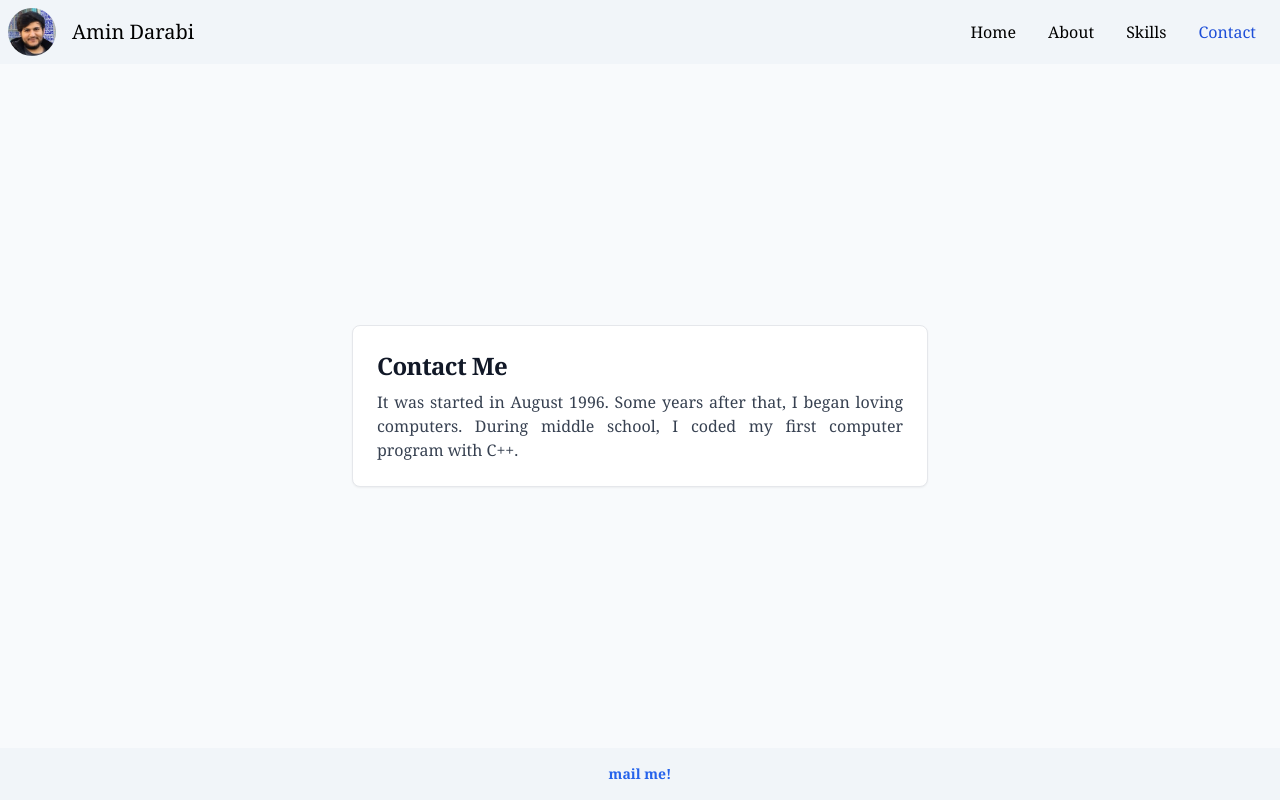
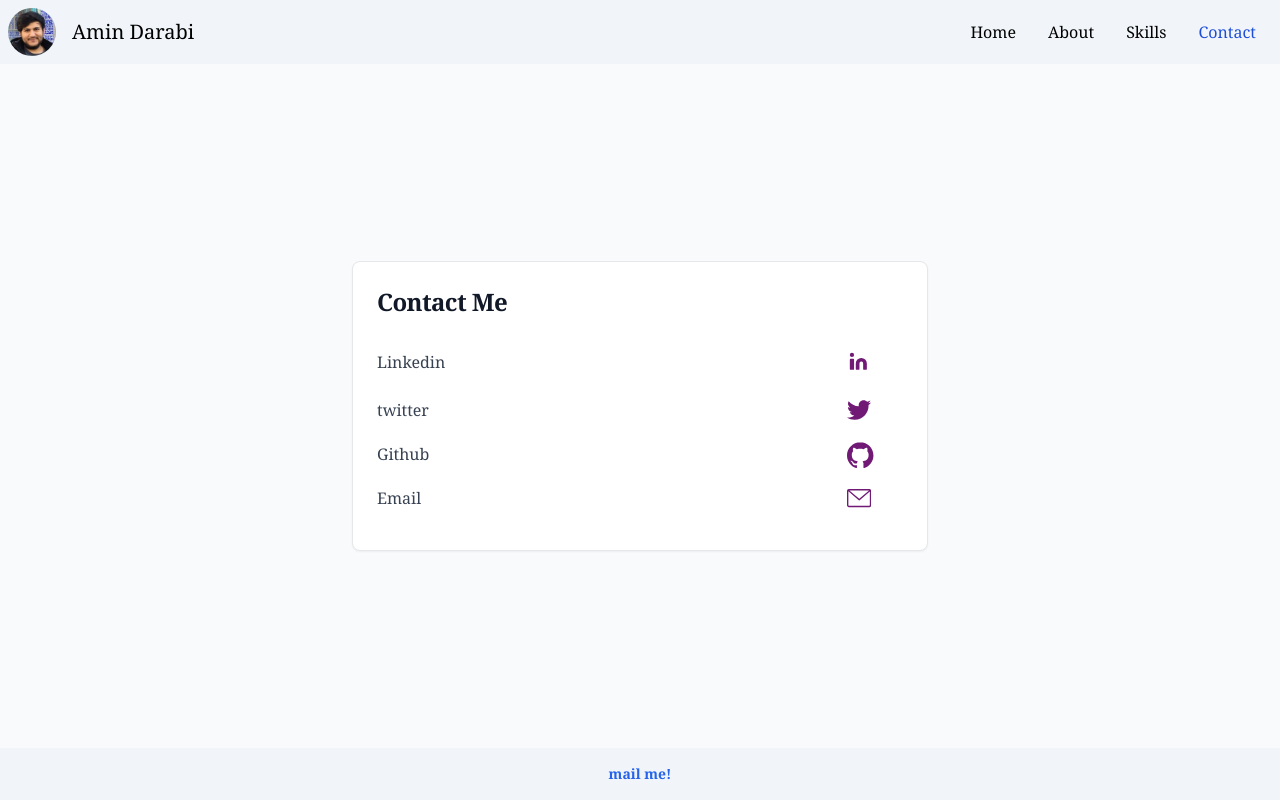
Before and after one commit to AminDarabi/website, a Nuxt app: page /contact in a window 1280 px wide. Built offline with nearby package versions, Linux system fonts and the light colour scheme.

Commit message:
ready for deploy

```diff
--- a/app.vue
+++ b/app.vue
@@ -6,6 +6,14 @@
     </div>
 </template>
 
-<script setup>
-
+<script setup lang="ts">
+useHead({
+  title: 'Amin Darabi',
+  meta: [
+    { name: 'Amin Darabi', content: 'Personal website.'},
+  ],
+  link: [
+    { rel: 'icon', type: 'image/x-icon', href: '/favicon.ico' }
+  ]
+})
 </script>
--- a/pages/contact.vue
+++ b/pages/contact.vue
@@ -1,9 +1,44 @@
 <template>
-<div class="block mx-8 sm:mx-auto sm:max-w-xl p-6 bg-white rounded-lg border border-gray-200 shadow-sm dark:bg-gray-800 dark:border-gray-700 text-justify">
-  <h5 class="text-lg sm:text-2xl mb-2 font-bold tracking-tight text-gray-900 dark:text-white">Contact Me</h5>
-  <p class="text-xs sm:text-base font-normal text-gray-700 dark:text-gray-400">
-        It was started in August 1996. Some years after that, I began loving computers.
-        During middle school, I coded my first computer program with C++.
-  </p>
+<div class="w-screen">
+  <div class="block mx-8 sm:mx-auto sm:max-w-xl w-auto p-6 bg-white rounded-lg border border-gray-200 shadow-sm dark:bg-gray-800 dark:border-gray-700">
+    <h5 class="text-lg sm:text-2xl mb-8 font-bold tracking-tight text-gray-900 dark:text-white">Contact Me</h5>
+
+    <div class="flex mb-4">
+      <span class="mr-auto text-xs sm:text-base font-bold sm:font-medium text-gray-700 dark:text-gray-400">Linkedin</span>
+      <NuxtLink class="justify-end mr-6 w-8" to="https://linkedin.com/in/amindarabi/">
+        <svg class="text-xs font-bold sm:text-sm sm:font-medium text-fuchsia-900 dark:text-fuchsia-100" fill="currentColor" xmlns="http://www.w3.org/2000/svg" viewBox="0 0 33.88 33.88">
+          <rect width="24" height="24" transform="rotate(180 12 12)" opacity="0"/><path d="M15.15 8.4a5.83 5.83 0 0 0-5.85 5.82v5.88a.9.9 0 0 0 .9.9h2.1a.9.9 0 0 0 .9-.9v-5.88a1.94 1.94 0 0 1 2.15-1.93 2 2 0 0 1 1.75 2v5.81a.9.9 0 0 0 .9.9h2.1a.9.9 0 0 0 .9-.9v-5.88a5.83 5.83 0 0 0-5.85-5.82z"/><rect x="3" y="9.3" width="4.5" height="11.7" rx=".9" ry=".9"/><circle cx="5.25" cy="5.25" r="2.25"/>
+        </svg>
+      </NuxtLink>
+    </div>
+
+    <div class="flex mb-5">
+      <span class="mr-auto text-xs sm:text-base font-bold sm:font-medium text-gray-700 dark:text-gray-400">twitter</span>
+      <NuxtLink class="justify-end mr-8 w-6" to="https://twitter.com/_AminDarabi">
+        <svg class="text-xs font-bold sm:text-sm sm:font-medium text-fuchsia-900 dark:text-fuchsia-100" fill="currentColor" xmlns="http://www.w3.org/2000/svg" viewBox="0 0 33.88 33.88">
+          <path d="M30.414,10.031c0.014,0.297,0.021,0.595,0.021,0.897c0,9.187-6.992,19.779-19.779,19.779c-3.928,0-7.58-1.149-10.657-3.123 c0.546,0.063,1.099,0.095,1.658,0.095c3.26,0,6.254-1.107,8.632-2.974c-3.039-0.058-5.607-2.065-6.491-4.828 c0.424,0.082,0.858,0.125,1.308,0.125c0.635,0,1.248-0.084,1.83-0.244c-3.177-0.639-5.576-3.448-5.576-6.815 c0-0.029,0-0.058,0-0.087c0.939,0.521,2.01,0.833,3.15,0.869C2.646,12.48,1.419,10.35,1.419,7.938c0-1.274,0.343-2.467,0.94-3.495 c3.427,4.206,8.552,6.973,14.327,7.263c-0.117-0.509-0.18-1.038-0.18-1.584c0-3.838,3.112-6.949,6.953-6.949 c1.998,0,3.805,0.844,5.07,2.192c1.582-0.311,3.072-0.89,4.416-1.686c-0.521,1.624-1.621,2.986-3.057,3.844 c1.406-0.166,2.746-0.54,3.991-1.092C32.949,7.826,31.771,9.05,30.414,10.031z"/>
+        </svg>
+      </NuxtLink>
+    </div>
+
+    <div class="flex mb-4">
+      <span class="mr-auto text-xs sm:text-base font-bold sm:font-medium text-gray-700 dark:text-gray-400">Github</span>
+      <NuxtLink class="justify-end mr-7 w-7" to="https://github.com/amindarabi">
+        <svg class="text-xs font-bold sm:text-sm sm:font-medium text-fuchsia-900 dark:text-fuchsia-100" fill="currentColor" xmlns="http://www.w3.org/2000/svg" viewBox="0 0 33.88 33.88">
+          <path d="M16 0.396c-8.839 0-16 7.167-16 16 0 7.073 4.584 13.068 10.937 15.183 0.803 0.151 1.093-0.344 1.093-0.772 0-0.38-0.009-1.385-0.015-2.719-4.453 0.964-5.391-2.151-5.391-2.151-0.729-1.844-1.781-2.339-1.781-2.339-1.448-0.989 0.115-0.968 0.115-0.968 1.604 0.109 2.448 1.645 2.448 1.645 1.427 2.448 3.744 1.74 4.661 1.328 0.14-1.031 0.557-1.74 1.011-2.135-3.552-0.401-7.287-1.776-7.287-7.907 0-1.751 0.62-3.177 1.645-4.297-0.177-0.401-0.719-2.031 0.141-4.235 0 0 1.339-0.427 4.4 1.641 1.281-0.355 2.641-0.532 4-0.541 1.36 0.009 2.719 0.187 4 0.541 3.043-2.068 4.381-1.641 4.381-1.641 0.859 2.204 0.317 3.833 0.161 4.235 1.015 1.12 1.635 2.547 1.635 4.297 0 6.145-3.74 7.5-7.296 7.891 0.556 0.479 1.077 1.464 1.077 2.959 0 2.14-0.020 3.864-0.020 4.385 0 0.416 0.28 0.916 1.104 0.755 6.4-2.093 10.979-8.093 10.979-15.156 0-8.833-7.161-16-16-16z"/>
+        </svg>
+      </NuxtLink>
+    </div>
+
+    <div class="flex mb-4">
+      <span class="mr-auto text-xs sm:text-base font-bold sm:font-medium text-gray-700 dark:text-gray-400">Email</span>
+      <NuxtLink class="justify-end mr-8 w-6" to="mailto:amin@amindarabi.ir">
+        <svg class="text-xs font-bold sm:text-sm sm:font-medium text-fuchsia-900 dark:text-fuchsia-100" fill="currentColor" xmlns="http://www.w3.org/2000/svg" viewBox="0 0 470 470">
+          <path d="M437.5,59.3h-401C16.4,59.3,0,75.7,0,95.8v282.4c0,20.1,16.4,36.5,36.5,36.5h401c20.1,0,36.5-16.4,36.5-36.5V95.8 C474,75.7,457.6,59.3,437.5,59.3z M432.2,86.3L239.5,251.1L46.8,86.3H432.2z M447,378.2c0,5.2-4.3,9.5-9.5,9.5h-401 c-5.2,0-9.5-4.3-9.5-9.5V104.9l203.7,174.2c0.1,0.1,0.3,0.2,0.4,0.3c0.1,0.1,0.3,0.2,0.4,0.3c0.3,0.2,0.5,0.4,0.8,0.5 c0.1,0.1,0.2,0.1,0.3,0.2c0.4,0.2,0.8,0.4,1.2,0.6c0.1,0,0.2,0.1,0.3,0.1c0.3,0.1,0.6,0.3,1,0.4c0.1,0,0.3,0.1,0.4,0.1 c0.3,0.1,0.6,0.2,0.9,0.2c0.1,0,0.3,0.1,0.4,0.1c0.3,0.1,0.7,0.1,1,0.2c0.1,0,0.2,0,0.3,0c0.4,0,0.9,0.1,1.3,0.1l0,0l0,0 c0.4,0,0.9,0,1.3-0.1c0.1,0,0.2,0,0.3,0c0.3,0,0.7-0.1,1-0.2c0.1,0,0.3-0.1,0.4-0.1c0.3-0.1,0.6-0.2,0.9-0.2c0.1,0,0.3-0.1,0.4-0.1 c0.3-0.1,0.6-0.2,1-0.4c0.1,0,0.2-0.1,0.3-0.1c0.4-0.2,0.8-0.4,1.2-0.6c0.1-0.1,0.2-0.1,0.3-0.2c0.3-0.2,0.5-0.3,0.8-0.5 c0.1-0.1,0.3-0.2,0.4-0.3c0.1-0.1,0.3-0.2,0.4-0.3L447,109.2V378.2z"/>
+        </svg>
+      </NuxtLink>
+    </div>
+
+  </div>
 </div>
 </template>
```
